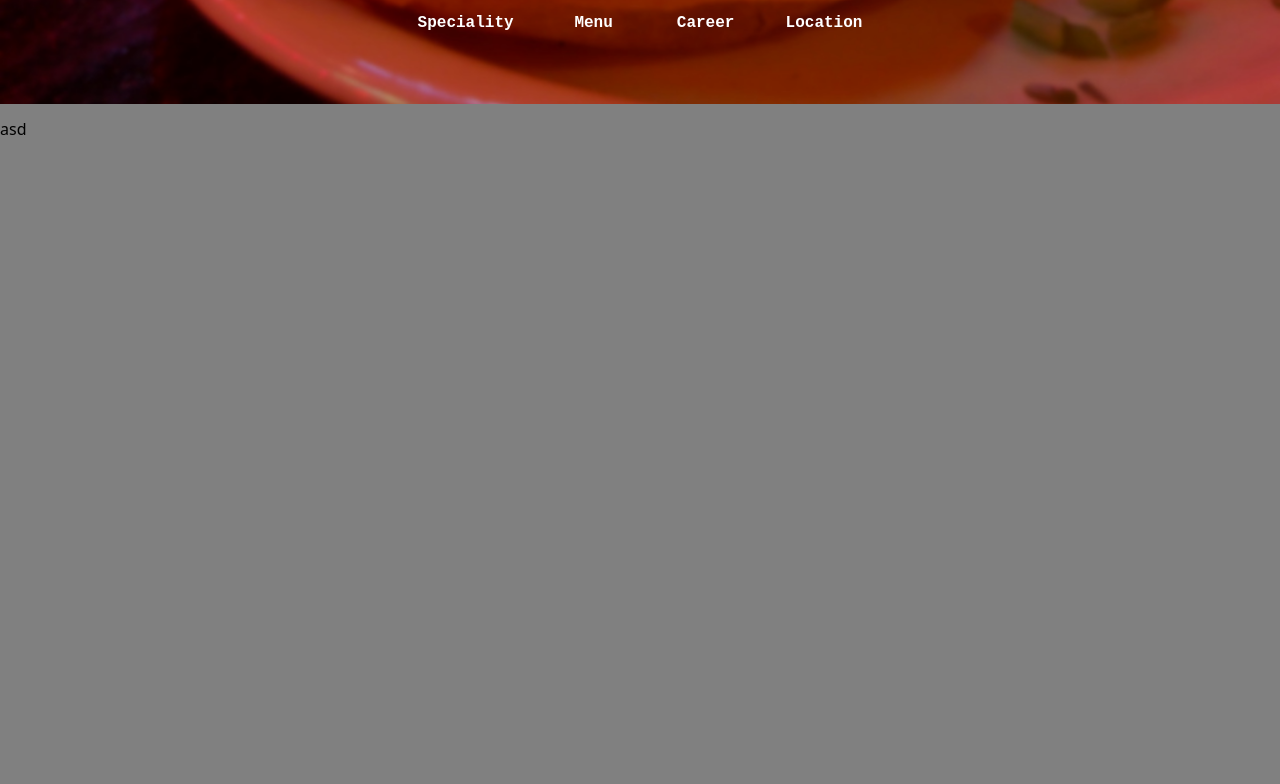
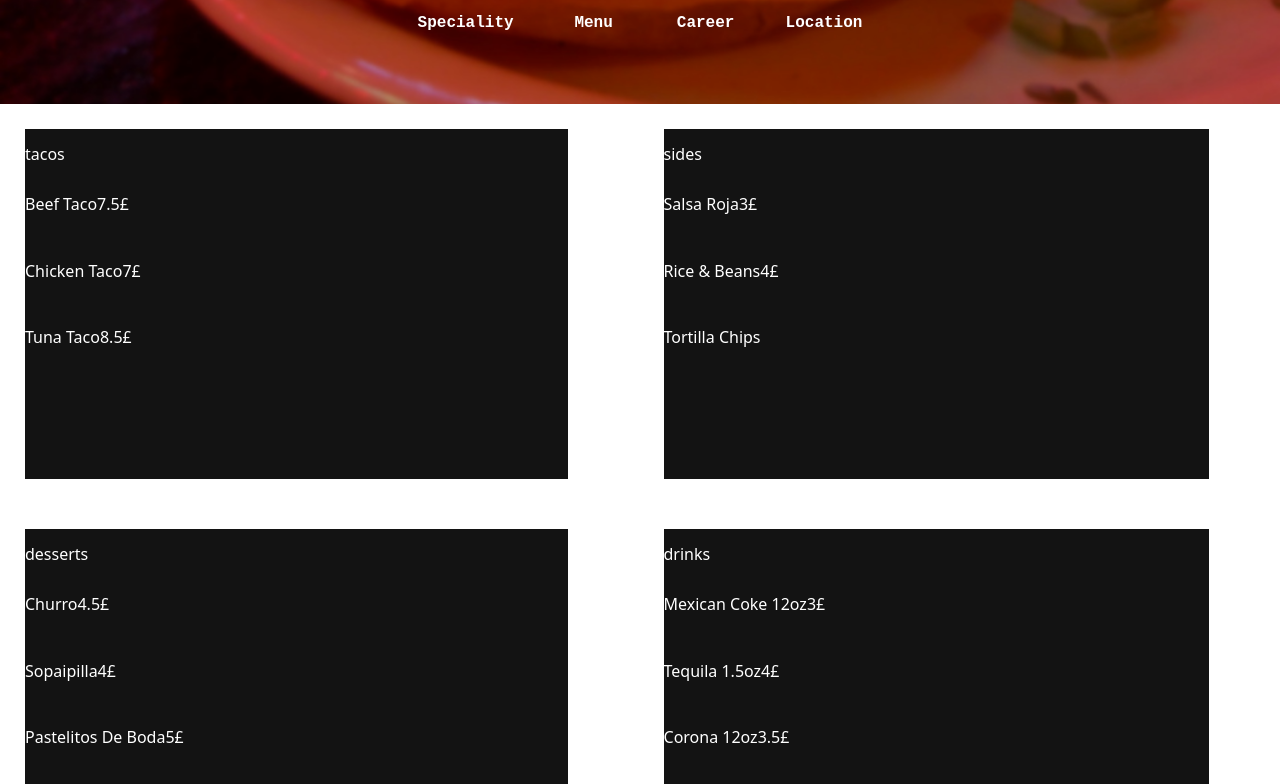
Before and after one commit to b4l4g3/taco-bar, a React (Create React App) app: page / in a window 1280 px wide. Shown: the part 696-1480 px from the top of the page. Built offline with nearby package versions, Linux system fonts and the light colour scheme.

Commit message:
Add 'Menu' component

```diff
--- a/src/App.js
+++ b/src/App.js
@@ -1,7 +1,8 @@
 import React, { Component } from 'react';
 import styled, { createGlobalStyle } from 'styled-components';
 import Home from './Components/Home';
-import Tacos from './Components/Tacos';
+import Speciality from './Components/Speciality';
+import Menu from './Components/Menu';
 
 const GlobalStyle = createGlobalStyle`
 @import url('https://fonts.googleapis.com/css?family=Merriweather|Oleo+Script');
@@ -19,7 +20,8 @@ class App extends Component {
       <Wrapper>
        <GlobalStyle />
        <Home />
-       <Tacos />
+       <Menu />
+       <Speciality />
       </Wrapper>
     );
   }
--- /dev/null
+++ b/src/Components/Menu.js
@@ -0,0 +1,65 @@
+import React, { Component } from 'react';
+import styled from 'styled-components';
+
+const Wrapper = styled.div`
+  height: 100vh;
+  display: grid;
+  grid-template-columns: auto auto;
+  grid-template-rows: auto auto;
+`
+
+const Block = styled.div`
+  margin: 25px;
+  background-color: #fff;
+  width: 85%;
+  background-color: #131313;
+  color: white;
+`
+
+const Title = styled.p`
+
+`
+
+const Item = styled.p`
+  display: flex;
+  flex-direction: row;
+`
+
+const ItemName = styled.p`
+
+`
+
+const Price = styled.p`
+
+`
+
+class Menu extends Component {
+  render() {
+    const menuData = new Map(Object.entries({ "tacos": [{ "name": "Beef Taco", "price": "7.5£" }, { "name": "Chicken Taco", "price": "7£" }, { "name": "Tuna Taco", "price": "8.5£" }], "sides": [{ "name": "Salsa Roja", "price": "3£" }, { "name": "Rice & Beans", "price": "4£" }, { "name": "Tortilla Chips", "pirce": "3.5£" }], "desserts": [{ "name": "Churro", "price": "4.5£" }, { "name": "Sopaipilla", "price": "4£" }, { "name": "Pastelitos De Boda", "price": "5£" }], "drinks": [{ "name": "Mexican Coke 12oz", "price": "3£" }, { "name": "Tequila 1.5oz", "price": "4£" }, { "name": "Corona 12oz", "price": "3.5£" }] }));
+    const menu = [];
+    menuData.forEach((key, value) => {
+
+      const items = []
+      key.forEach(item => {
+        const comp = <Item>
+          <ItemName>{item.name}</ItemName>
+          <Price>{item.price}</Price>
+        </Item>
+        items.push(comp);
+      })
+
+      const comp = <Block>
+        <Title>{value}</Title>
+        {items}
+      </Block>
+      menu.push(comp);
+    })
+    return (
+      <Wrapper>
+        {menu}
+      </Wrapper>
+    )
+  }
+}
+
+export default Menu
```
Also changed, not shown: src/menu.json (added, +58 -0 lines), public/Images/menu-bg.svg (added), src/Components/Bar.js (deleted), src/Components/Contact.js (deleted), src/Components/Location.js (added), src/Components/Speciality.js (renamed from src/Components/Tacos.js), src/helper.js (added).
